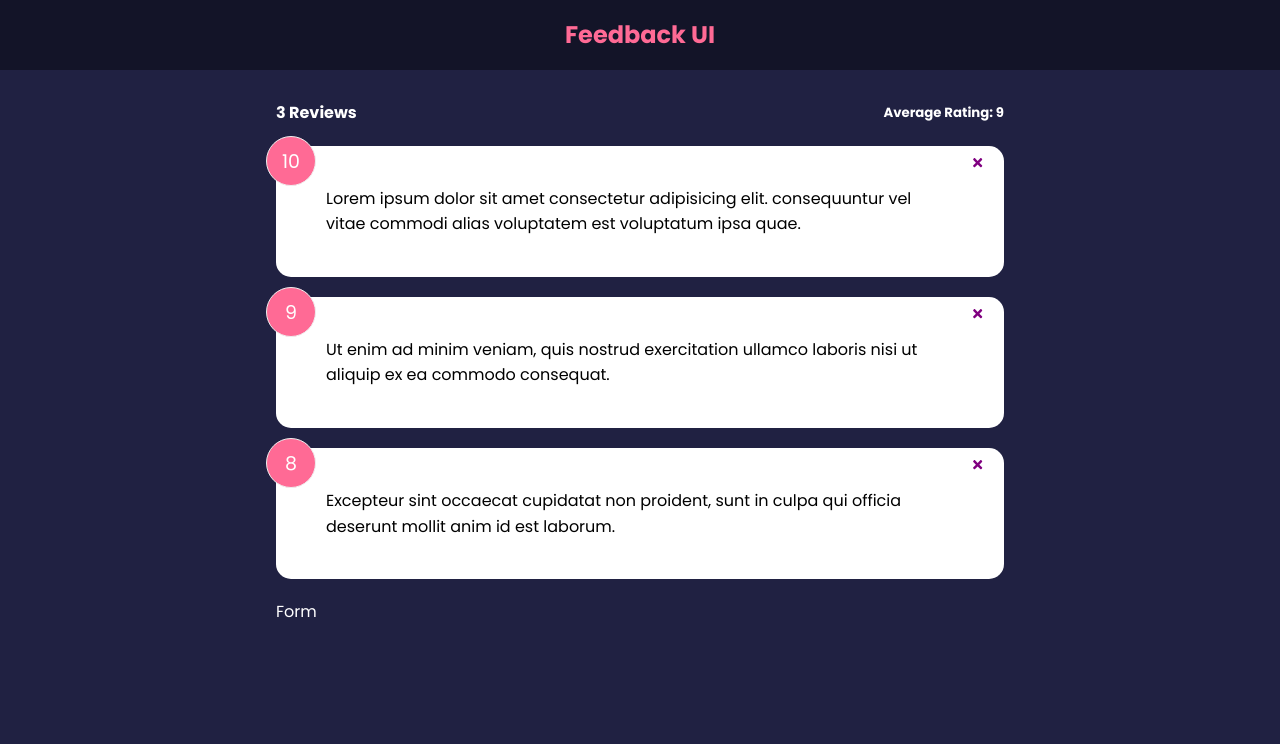
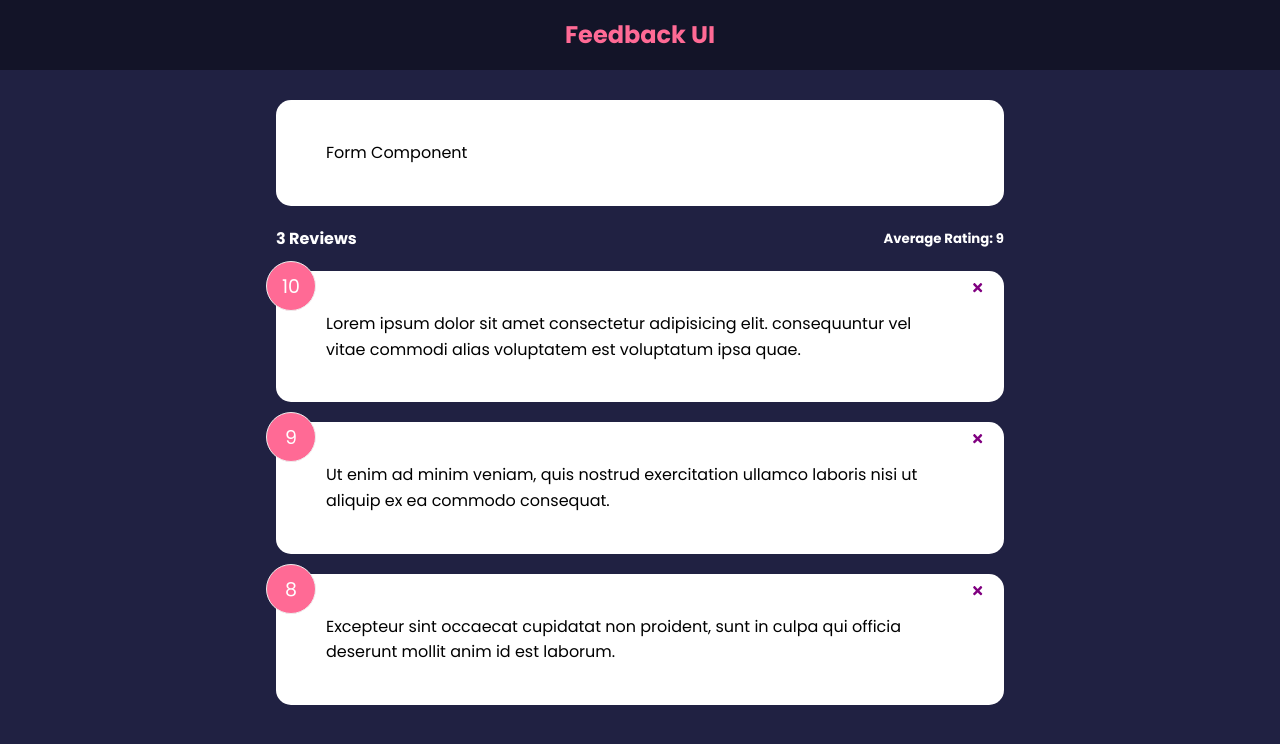
Before and after one commit to bruhu/feedback-app, a React (Create React App) app: page / in a window 1280 px wide. Shown: the top 744 px of the page. Built offline with nearby package versions, Linux system fonts and the light colour scheme.

Commit message:
form uses card component

```diff
--- a/src/App.js
+++ b/src/App.js
@@ -19,9 +19,9 @@ function App() {
     <>
       <Header />
       <div className='container'>
+        <FeedbackForm />
         <FeedbackStats feedback={feedback} />
         <FeedbackList feedback={feedback} handleDelete={deleteFeedback} />
-        <FeedbackForm />
       </div>
     </>
   )
--- a/src/components/FeedbackForm.jsx
+++ b/src/components/FeedbackForm.jsx
@@ -1,7 +1,10 @@
+import Card from "./shared/Card"
 
 function FeedbackForm() {
   return (
-    <div>Form</div>
+    <Card>
+      Form Component
+    </Card>
   )
 }
 
```
